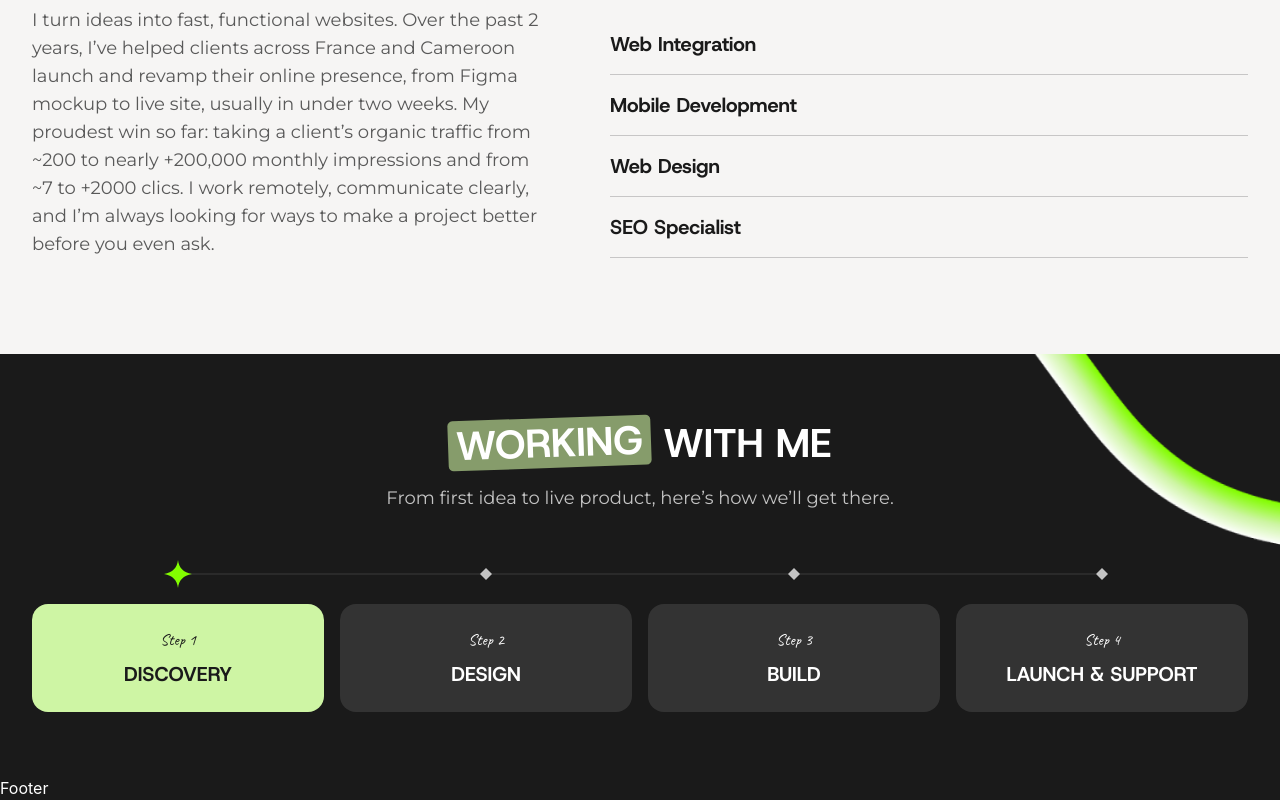
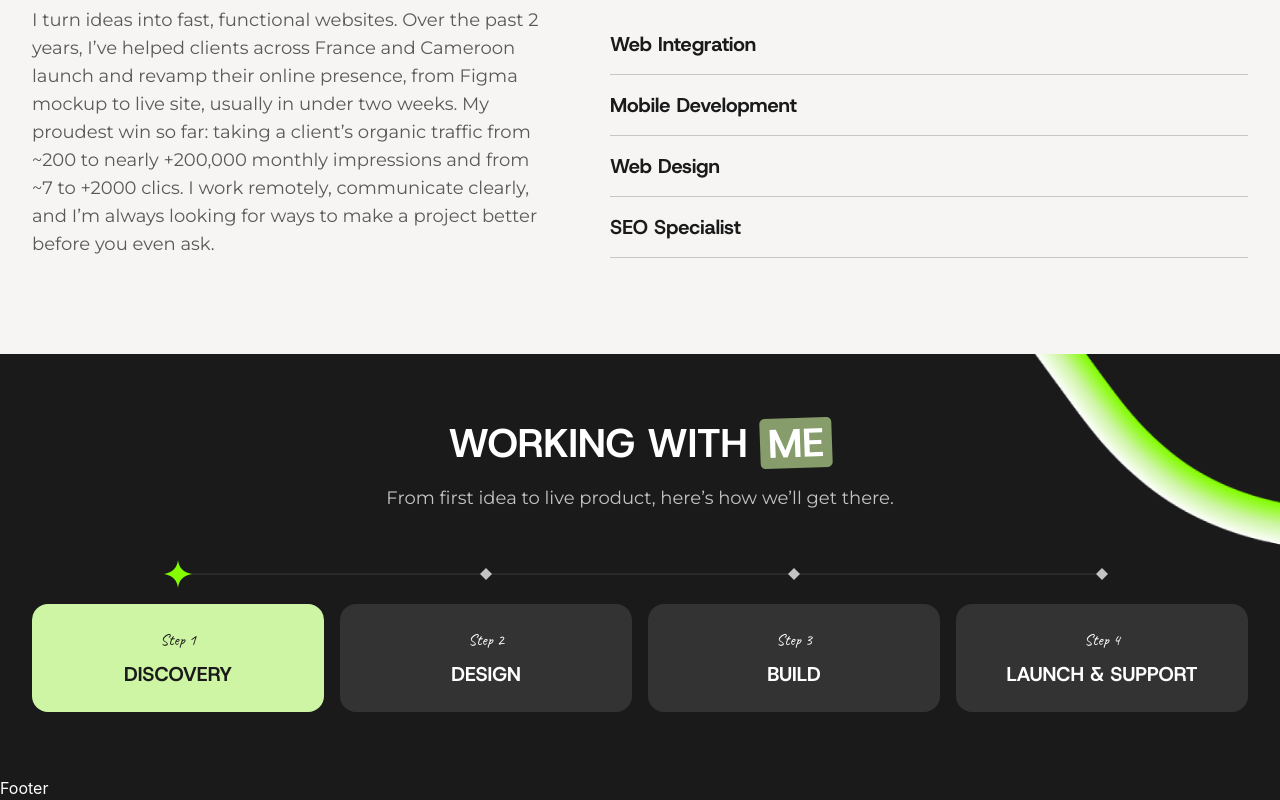
Before and after one commit to njoh-simplice/nsdev, a React (Vite) app: page / in a window 1280 px wide. Shown: the part 1675-2475 px from the top of the page. Built offline with nearby package versions, Linux system fonts and the light colour scheme.

Commit message:
adjust texte alignment

```diff
--- a/src/features/home/WorkingWithMe.tsx
+++ b/src/features/home/WorkingWithMe.tsx
@@ -75,11 +75,11 @@ export default function WorkingWithMe() {
 
       {/* 1. Heading */}
       <h2 className="text-center font-display text-[1.75rem] font-bold uppercase leading-tight text-on-dark md:text-[2.5rem]">
-        <HighlightText>Working</HighlightText> with Me
+        Working with <HighlightText>Me</HighlightText>
       </h2>
 
       {/* 2. Intro */}
-      <p className="mx-auto mt-4 max-w-base text-center font-body text-on-dark-muted md:text-lg">
+      <p className="mx-auto mt-4 text-center font-body text-on-dark-muted md:text-lg">
         From first idea to live product, here&rsquo;s how we&rsquo;ll get there.
       </p>
 
```
